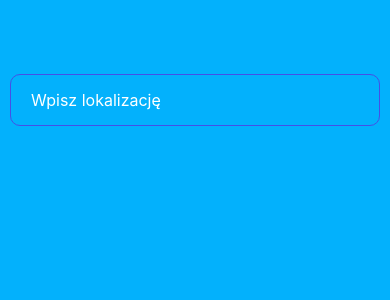
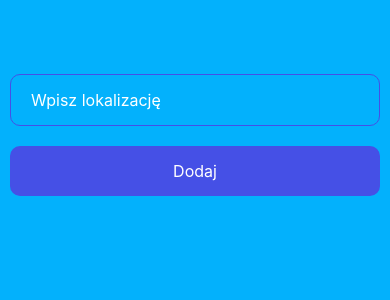
Before and after one commit to RafalG1991/react-native-test, a React Native app: screen /SelectLocation in a window 390 px wide. Shown: the top 300 px of the page. Built offline with nearby package versions, Linux system fonts and the light colour scheme.

Commit message:
added button with styling

```diff
--- a/src/screens/SelectLocation.tsx
+++ b/src/screens/SelectLocation.tsx
@@ -1,4 +1,4 @@
-import {View, TextInput, StyleSheet} from "react-native";
+import {View, TextInput, StyleSheet, TouchableOpacity, Text} from "react-native";
 import {useNavigation} from "@react-navigation/native";
 import {NativeStackNavigationProp} from "@react-navigation/native-stack";
 import {RootStackParamList} from "../navigation/Root";
@@ -13,6 +13,9 @@ export const SelectLocation = () => {
         placeholderTextColor={COLORS.text}
         selectionColor={COLORS.text}
         style={styles.input}/>
+      <TouchableOpacity style={styles.button}>
+        <Text style={styles.buttonText}>Dodaj</Text>
+      </TouchableOpacity>
     </View>
   )
 }
@@ -31,4 +34,17 @@ const styles = StyleSheet.create({
     color: COLORS.text,
     borderRadius: 10,
   },
+  button: {
+    width: "100%",
+    backgroundColor: COLORS.link,
+    marginTop: 20,
+    padding: 15,
+    borderRadius: 10,
+    alignItems: "center",
+    justifyContent: "center",
+  },
+  buttonText: {
+    color: COLORS.text,
+    fontSize: 16,
+  },
 });
```
